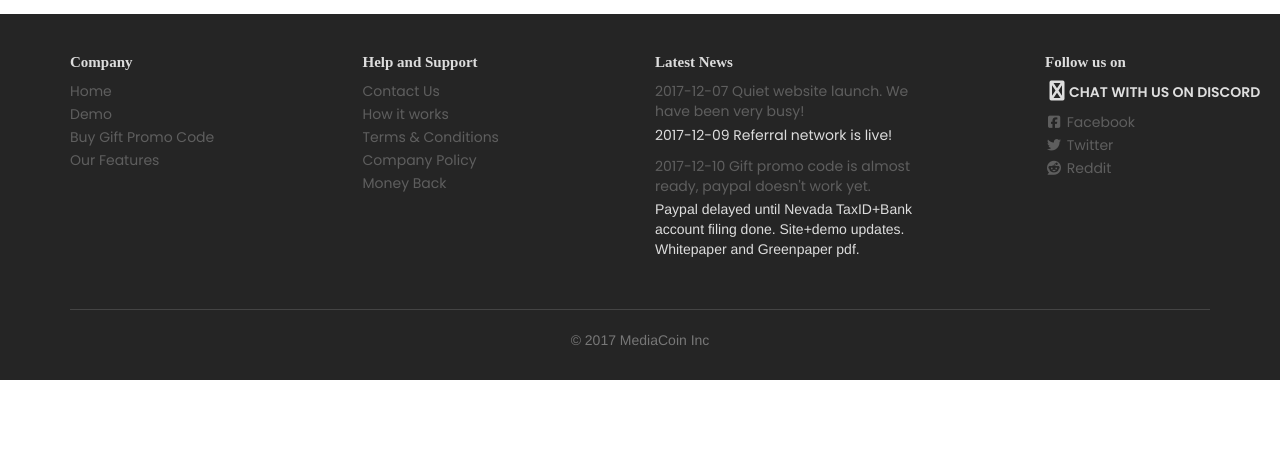
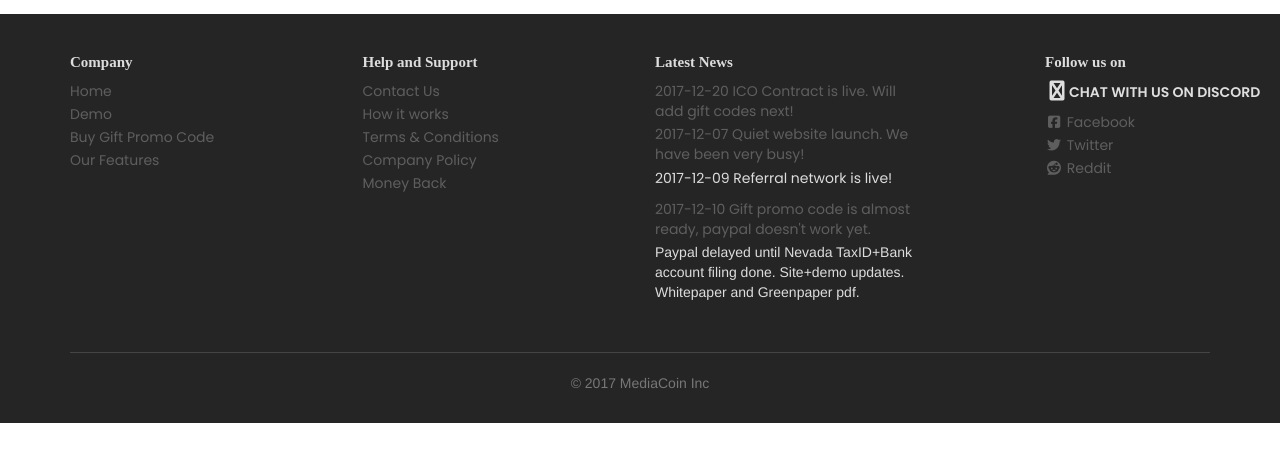
Before and after one commit to avnicolaevich/MediaCoin_Django, a Django app: template mediacoin/template/mediacoin/with-referral-path-index.html in a window 1280 px wide. Shown: the part 86-548 px from the top of the page. Run offline with Django 3.2, Linux system fonts and the light colour scheme; the template is opened without the code that fills it, so the values that code supplies are empty; some libraries are stand-ins or nearby versions; some web fonts are replaced.

Commit message:
ICO footer news

```diff
--- a/mediacoin/template/footer.html
+++ b/mediacoin/template/footer.html
@@ -50,6 +50,9 @@
                     <h5 class="title">Latest News</h5>
                     <nav>
                         <ul>
+                            <li>
+                                <a href="#">2017-12-20 ICO Contract is live. Will add gift codes next!</a>
+                            </li>
                             <li>
                                 <a href="#">2017-12-07 Quiet website launch. We have been very busy!</a>
                             </li>
```
